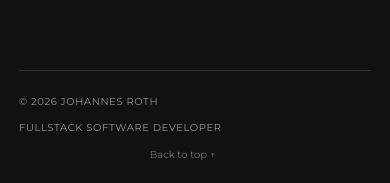
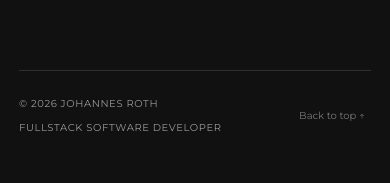
Before and after one commit to jorohx84/personal_portfolio_website, an Angular app: page / in a window 390 px wide. Shown: the part 10322-10505 px from the top of the page. After the commit the page ends 10482 px from the top, so only its background shows below. Built offline with nearby package versions, Linux system fonts and the light colour scheme.

Commit message:
Rework mobile footer layout

```diff
--- a/src/styles.scss
+++ b/src/styles.scss
@@ -1026,12 +1026,30 @@ a {
 
     .footer {
         padding: 24px 0;
+        min-height: 90px;
         display: grid;
-        gap: 13px
+        grid-template-columns: 1fr auto;
+        grid-template-rows: auto auto;
+        column-gap: 20px;
+        row-gap: 8px;
+        align-items: center
+    }
+
+    .footer span:first-child {
+        grid-column: 1;
+        grid-row: 1
+    }
+
+    .footer span:nth-child(2) {
+        grid-column: 1;
+        grid-row: 2
     }
 
     .footer button {
-        justify-self: end
+        grid-column: 2;
+        grid-row: 1 / span 2;
+        justify-self: end;
+        align-self: center
     }
 
     .section-heading {
```
